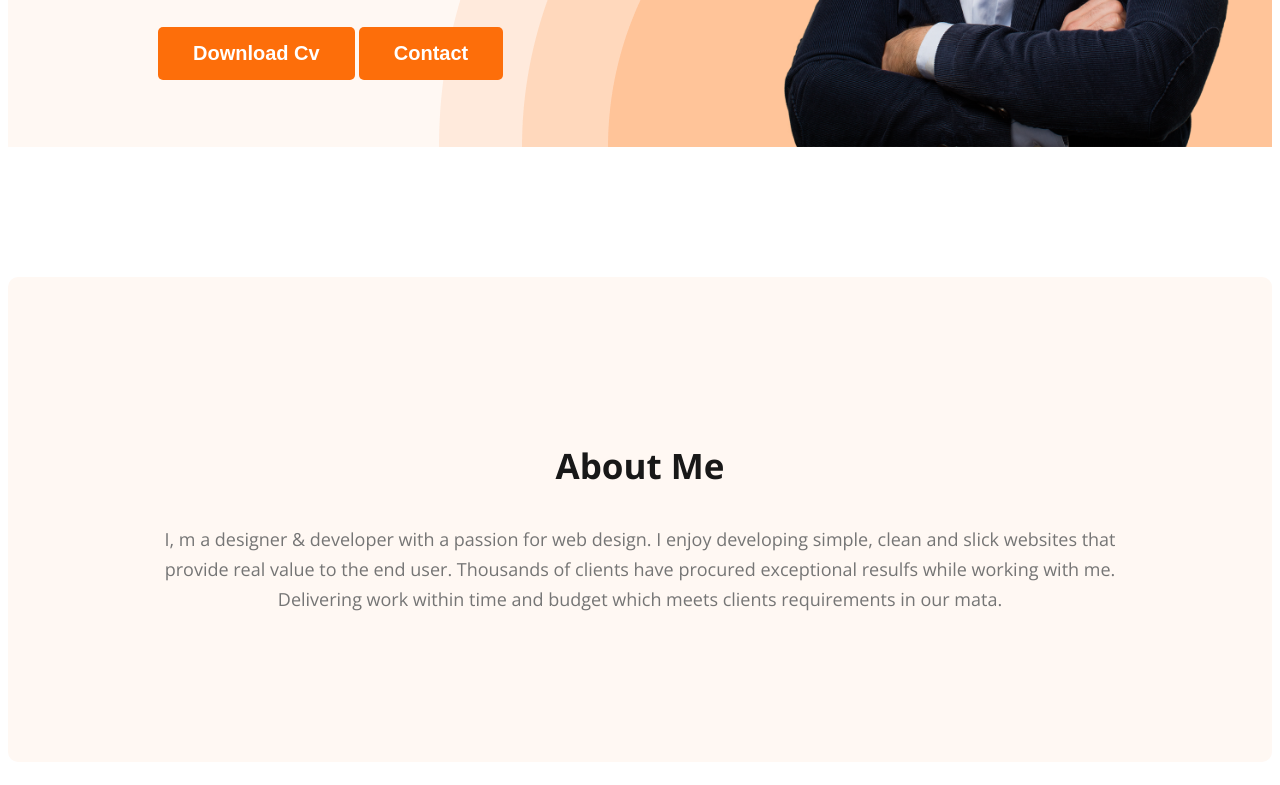
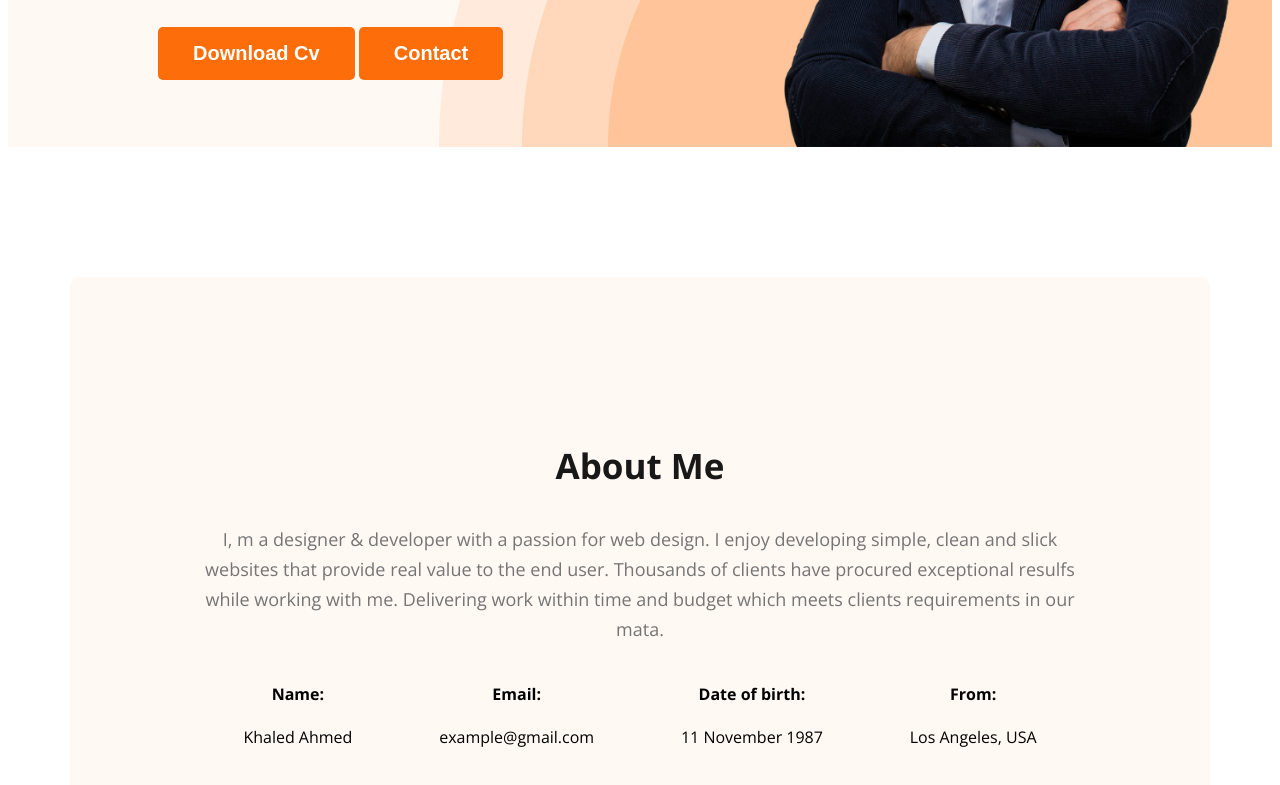
Before and after one commit to KhaledAhmed2004/web-developer-portfolio, a plain HTML site: page index.html in a window 1280 px wide. Shown: the part 621-1406 px from the top of the page. Drawn offline with nearby package versions, Linux system fonts and the light colour scheme.

Commit message:
complet about info container

```diff
--- a/index.html
+++ b/index.html
@@ -36,6 +36,24 @@
             <p class="section-description">
                 I, m a designer & developer with a passion for web design. I enjoy developing simple, clean and slick websites that provide real value to the end user. Thousands of clients have procured exceptional resulfs while working with me. Delivering work within time and budget which meets clients requirements in our mata.
             </p>
+            <div class="about-info-container">
+                <div class="about-info">
+                    <h4 class="info-tittle">Name:</h4>
+                    <p class="info-description">Khaled Ahmed</p>
+                </div>
+                <div class="about-info">
+                    <h4 class="info-tittle">Email:</h4>
+                    <p class="info-description">example@gmail.com</p>
+                </div>
+                <div class="about-info">
+                    <h4 class="info-tittle">Date of birth:</h4>
+                    <p class="info-description">11 November 1987</p>
+                </div>
+                <div class="about-info">
+                    <h4 class="info-tittle">From:</h4>
+                    <p class="info-description">Los Angeles, USA</p>
+                </div>
+            </div>
         </section>
     </main>
 
--- a/styles/portfolio.css
+++ b/styles/portfolio.css
@@ -83,7 +83,10 @@ nav a {
   margin-bottom: 30px;
 }
 /* main section styles */
-
+main{
+    max-width: 1140px;
+    margin: 0 auto;
+}
 /* about section styles */
 .about {
   padding: 130px;
@@ -91,3 +94,10 @@ nav a {
   border-radius: 10px;
   margin: 130px 0;
 }
+.about-info-container{
+    display: flex;
+    justify-content: space-around;
+}
+.about-info{
+    text-align: center;
+}
```
